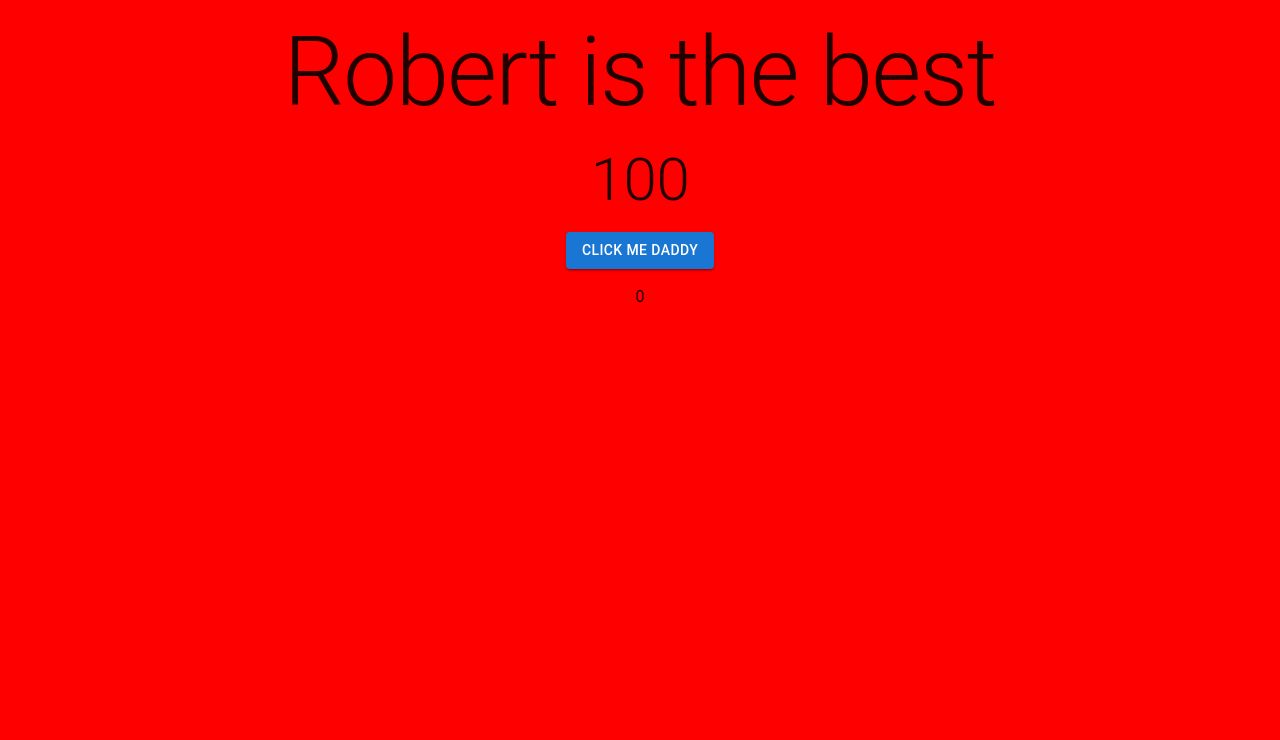
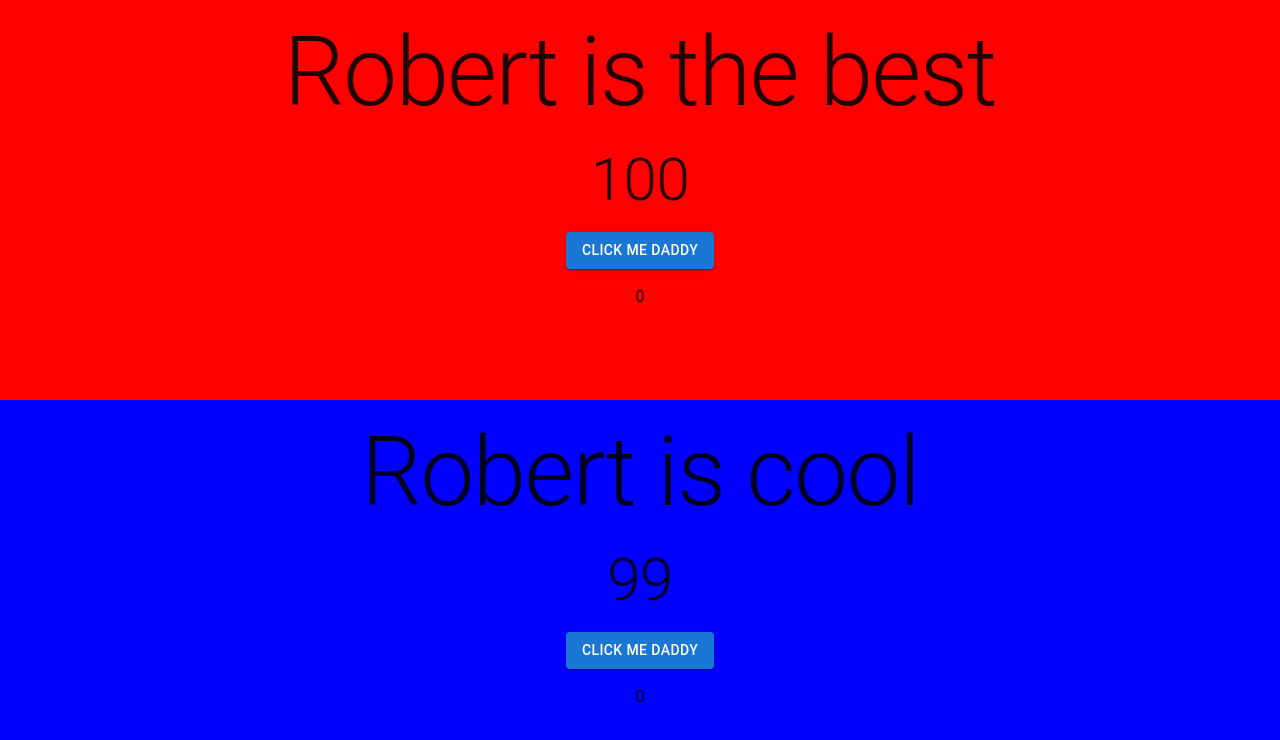
Before and after one commit to jrfiii/conundrum, a React (Vite) app: page / in a window 1280 px wide. Shown: the top 740 px of the page. Built offline with nearby package versions, Linux system fonts and the light colour scheme.

Commit message:
chore: use example hook

```diff
--- a/src/App.tsx
+++ b/src/App.tsx
@@ -5,7 +5,8 @@ function App() {
   return (
     <>
       <CssBaseline />
-      <ExampleComponent name="Robert is the best" value={100}></ExampleComponent>
+      <ExampleComponent name="Robert is the best" value={100} />
+      <ExampleComponent name="Robert is cool" style={{ background: 'blue' }} value={99} />
     </>
   );
 }
--- a/src/Components/ExampleComponent.tsx
+++ b/src/Components/ExampleComponent.tsx
@@ -1,17 +1,18 @@
 import { Button, Typography } from "@mui/material";
-import { useState } from "react";
+import { useExampleHook } from "../hooks/useExampleHook";
 import { Flex } from "./Flex";
 
 interface ExampleComponentProps {
     name: string;
+    style?: React.CSSProperties;
     value?: number;
 }
 
-export function ExampleComponent({ name, value }: ExampleComponentProps) {
-    const [count, setCount] = useState(0);
+export function ExampleComponent({ name, style, value }: ExampleComponentProps) {
+    const { count, setCount } = useExampleHook();
 
     return (
-        <Flex align="center" direction="column" gap="1rem" padding="1rem" width="100vw" height="100vh" style={{ background: 'red'}}>
+        <Flex align="center" direction="column" gap="1rem" padding="1rem" width="100vw" height="50vh" style={{ background: 'red', ...style }}>
             <Typography variant="h1">{name}</Typography>
             <Typography variant="h2">{value ?? 'No value provided'}</Typography>
             <Button onClick={() => setCount((count) => count + 1)} variant="contained" >Click Me Daddy</Button>
```
